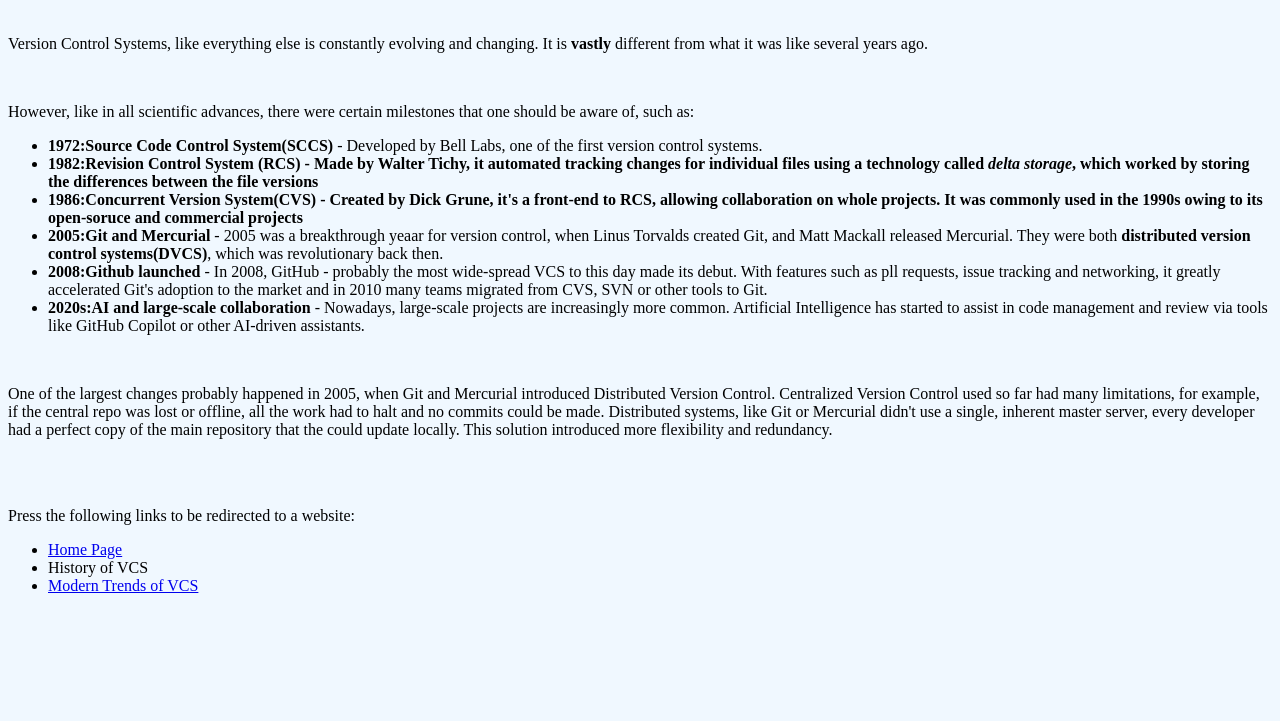
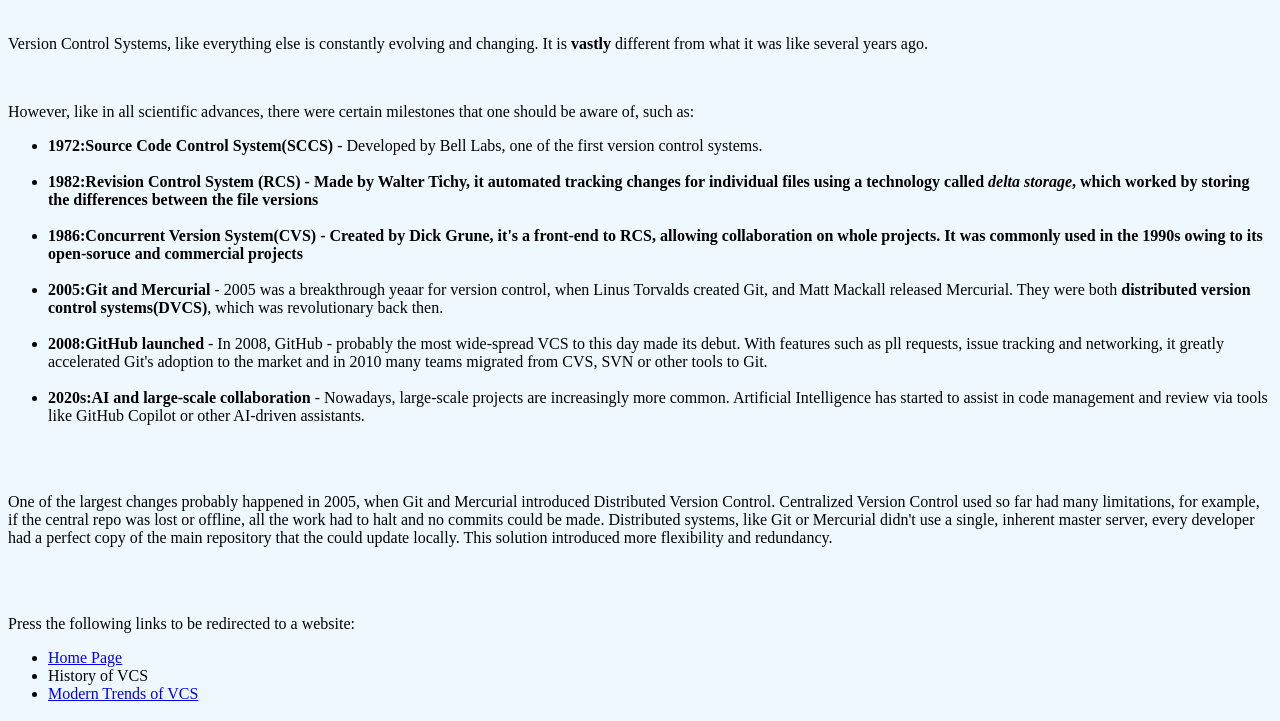
Before and after one commit to Duraj1/vcs-trends-website, a plain HTML site: page history.html in a window 1280 px wide. Shown: the part 79-800 px from the top of the page. Drawn offline with Linux system fonts and the light colour scheme.

Commit message:
Formating fixes for history.html

```diff
--- a/history.html
+++ b/history.html
@@ -12,12 +12,12 @@
         <br>
         <p>However, like in all scientific advances, there were certain milestones that one should be aware of, such as:</p>
         <ul>
-            <li><b>1972:Source Code Control System(SCCS)</b> - Developed by Bell Labs, one of the first version control systems.</li>
-            <li><b>1982:Revision Control System (RCS) - Made by Walter Tichy, it automated tracking changes for individual files using a technology called <i>delta storage</i>, which worked by storing the differences between the file versions</b></li>
-            <li><b>1986:Concurrent Version System(CVS) - Created by Dick Grune, it's a front-end to RCS, allowing collaboration on whole projects. It was commonly used in the 1990s owing to its open-soruce and commercial projects</b></li>
-            <li><b>2005:Git and Mercurial</b> - 2005 was a breakthrough yeaar for version control, when Linus Torvalds created Git, and Matt Mackall released Mercurial. They were both <b>distributed version control systems(DVCS)</b>, which was revolutionary back then.</li>
-            <li><b>2008:Github launched</b> - In 2008, GitHub - probably the most wide-spread VCS to this day made its debut. With features such as pll requests, issue tracking and networking, it greatly accelerated Git's adoption to the market and in 2010 many teams migrated from CVS, SVN or other tools to Git. </li>
-            <li><b>2020s:AI and large-scale collaboration</b> - Nowadays, large-scale projects are increasingly more common. Artificial Intelligence has started to assist in code management and review via tools like GitHub Copilot or other AI-driven assistants.</li>
+            <li><b>1972:Source Code Control System(SCCS)</b> - Developed by Bell Labs, one of the first version control systems.</li><br>
+            <li><b>1982:Revision Control System (RCS) - Made by Walter Tichy, it automated tracking changes for individual files using a technology called <i>delta storage</i>, which worked by storing the differences between the file versions</b></li><br>
+            <li><b>1986:Concurrent Version System(CVS) - Created by Dick Grune, it's a front-end to RCS, allowing collaboration on whole projects. It was commonly used in the 1990s owing to its open-soruce and commercial projects</b></li><br>
+            <li><b>2005:Git and Mercurial</b> - 2005 was a breakthrough yeaar for version control, when Linus Torvalds created Git, and Matt Mackall released Mercurial. They were both <b>distributed version control systems(DVCS)</b>, which was revolutionary back then.</li><br>
+            <li><b>2008:GitHub launched</b> - In 2008, GitHub - probably the most wide-spread VCS to this day made its debut. With features such as pll requests, issue tracking and networking, it greatly accelerated Git's adoption to the market and in 2010 many teams migrated from CVS, SVN or other tools to Git. </li><br>
+            <li><b>2020s:AI and large-scale collaboration</b> - Nowadays, large-scale projects are increasingly more common. Artificial Intelligence has started to assist in code management and review via tools like GitHub Copilot or other AI-driven assistants.</li><br>
         </ul>
         <br>
         <p>One of the largest changes probably happened in 2005, when Git and Mercurial introduced Distributed Version Control. Centralized Version Control used so far had many limitations, for example, if the central repo was lost or offline, all the work had to halt and no commits could be made. Distributed systems, like Git or Mercurial didn't use a single, inherent master server, every developer had a perfect copy of the main repository that the could update locally. This solution introduced more flexibility and redundancy.</p>
```
Also changed, not shown: index.html (+1 -1 lines).
